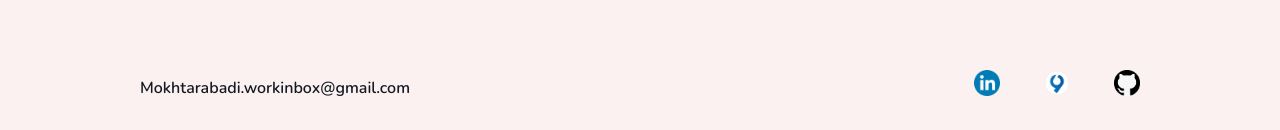
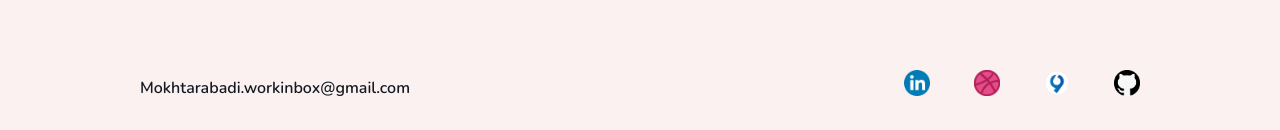
Before and after one commit to FatemehMokhtarabadi/Portfolio, a plain HTML site: page docs/index.html in a window 1280 px wide. Shown: the part 8148-8278 px from the top of the page. Drawn offline with nearby package versions, Linux system fonts and the light colour scheme.

Commit message:
added dribbble account link in the footer links.

```diff
--- a/docs/index.html
+++ b/docs/index.html
@@ -198,8 +198,10 @@
    <a class="footer__email" href="mailto:Mokhtarabadi.workinbox@gmail.com">Mokhtarabadi.workinbox@gmail.com</a>
    <div class="footer__socialmedia">
     <a href="https://www.linkedin.com/in/fatemehmokhtarabadi/"> <img src="../assets/icons/linkedin.png" alt="LinkedIn"> </a>
+    <a href="https://dribbble.com/Fatemehmokhtarabadi"><img src="../assets/icons/dribbble.png" alt="dribbble"> </a>
     <a href="https://virgool.io/@mokhtarabadi"><img src="../assets/icons/Virgool.png" alt="Virgool"> </a>
     <a href="https://github.com/Mokhtarabadi-dev"><img src="../assets/icons/Github.png" alt="Github"> </a>
+
    </div>
    </div>
 
```
Also changed, not shown: assets/icons/dribbble.png (added).
